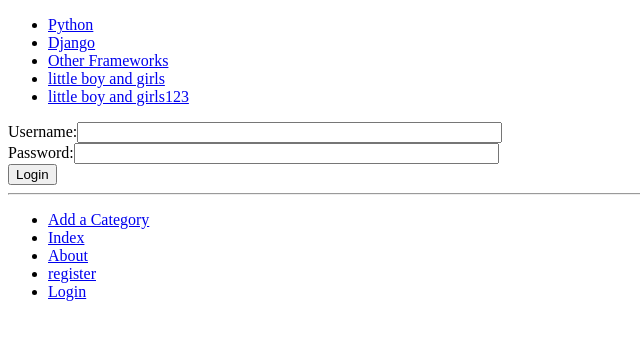
After one commit to wqd84802/tango, a Django app: page /rango/login/ in a window 1280 px wide. The commit adds this page. Shown: the top 340 px of the page, without its empty margins (0-640 px from the left). Run offline with Django 3.2, Linux system fonts and the light colour scheme; data comes from the database, SQL or seed files in the repository; both versions use the stored data as it was after the commit.

Commit message:
The user is login

```diff
--- a/rango/urls.py
+++ b/rango/urls.py
@@ -8,4 +8,6 @@
     path('category/<slug:category_name_slug>/', views.show_category, name='category'),
     path('add_category/', views.add_category, name='add_category'),
     path('category/<slug:category_name_slug>/add_page', views.add_page, name='add_page'),
+    path('register/', views.register, name='register'),
+    path('login/', views.user_login, name='login'),
 ]
--- a/rango/views.py
+++ b/rango/views.py
@@ -1,6 +1,9 @@
 from django.shortcuts import render
 from rango.models import Category, Page
 from rango.forms import CategoryForm, PageForm, UserForm, UserProfileForm
+from django.contrib.auth import authenticate, login
+from django.http import HttpResponse, HttpResponseRedirect
+from django.urls import reverse
 # Create your views here.
 
 def index(request):
@@ -74,3 +77,37 @@
                 profile.save()
 
                 registed = True
+
+        else:
+            print(user_form.errors, profile_form.errors)
+    else:
+        user_form = UserForm()
+        profile_form = UserProfileForm()
+
+    return render(request, 'rango/register.html',{
+        'user_form': user_form,
+        'profile_form': profile_form,
+        'registed': registed
+    } )
+
+
+def user_login(request):
+    if request.method == 'POST':
+        username = request.POST.get('username')
+        password = request.POST.get('password')
+
+        user = authenticate(username=username, password=password)
+
+        if user:
+            if user.is_active:
+                login(request, user)
+                return HttpResponseRedirect(reverse('rango:index'))
+            else:
+                return HttpResponse("The user is invalid")
+        else:
+
+            print("the accont is avalid--{}--{}--".format(username, password))
+            return HttpResponse('avalid account')
+
+    else:
+        return render(request, 'rango/login.html', {})
--- a/templates/rango/base.html
+++ b/templates/rango/base.html
@@ -26,6 +26,8 @@
             <li><a href="{% url 'rango:add_category' %}">Add a Category</a></li>
             <li><a href="{% url 'rango:index' %}">Index</a> </li>
             <li><a href="{% url 'rango:about' %}">About</a> </li>
+            <li><a href="{% url 'rango:register' %}">register</a> </li>
+            <li><a href="{% url 'rango:login' %}">Login</a> </li>
         </ul>
     </div>
 
--- a/templates/rango/index.html
+++ b/templates/rango/index.html
@@ -7,6 +7,11 @@
 
 {% block body_block %}
     <div>
+    {% if user.is_authenticated %}
+The login user is {{ user.username }}
+{% else %}
+Hey is patener
+{% endif %}
         {% if categories %}
             <ul>
             {% for category in categories %}
--- /dev/null
+++ b/templates/rango/login.html
@@ -0,0 +1,15 @@
+{% extends 'rango/base.html' %}
+{% load staticfiles %}
+
+{% block title_block %}
+<h1>Login</h1>
+{% endblock %}
+
+{% block body_block %}
+    <form action="{% url 'rango:login' %}" method="post" id="user_login">
+        {% csrf_token %}
+        Username:<input type="text" name="username" value="" size="50"><br/>
+        Password:<input type="password", name="password" value="" size="50"><br/>
+        <input type="submit", name="login" value="Login">
+    </form>
+{% endblock %}
```
Also changed, not shown: templates/rango/register.html (added, +22 -0 lines), db.sqlite3.
